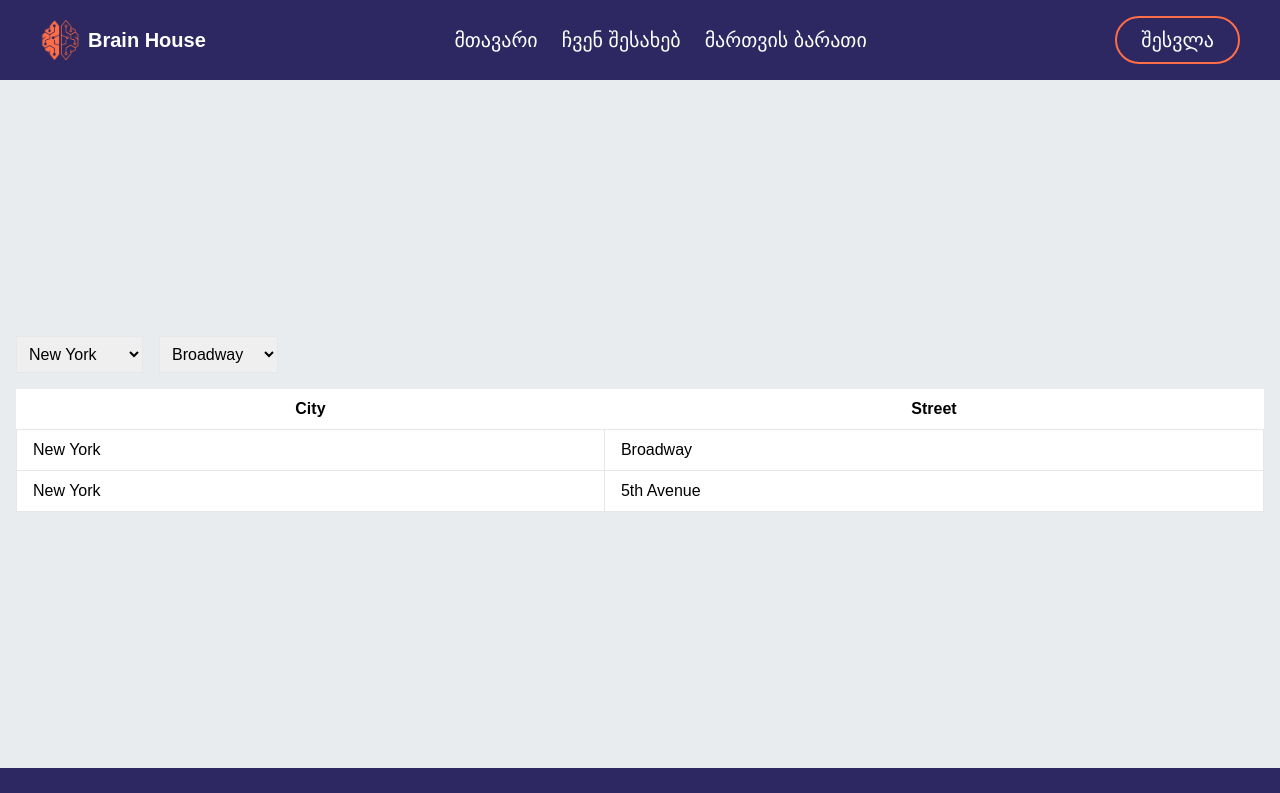
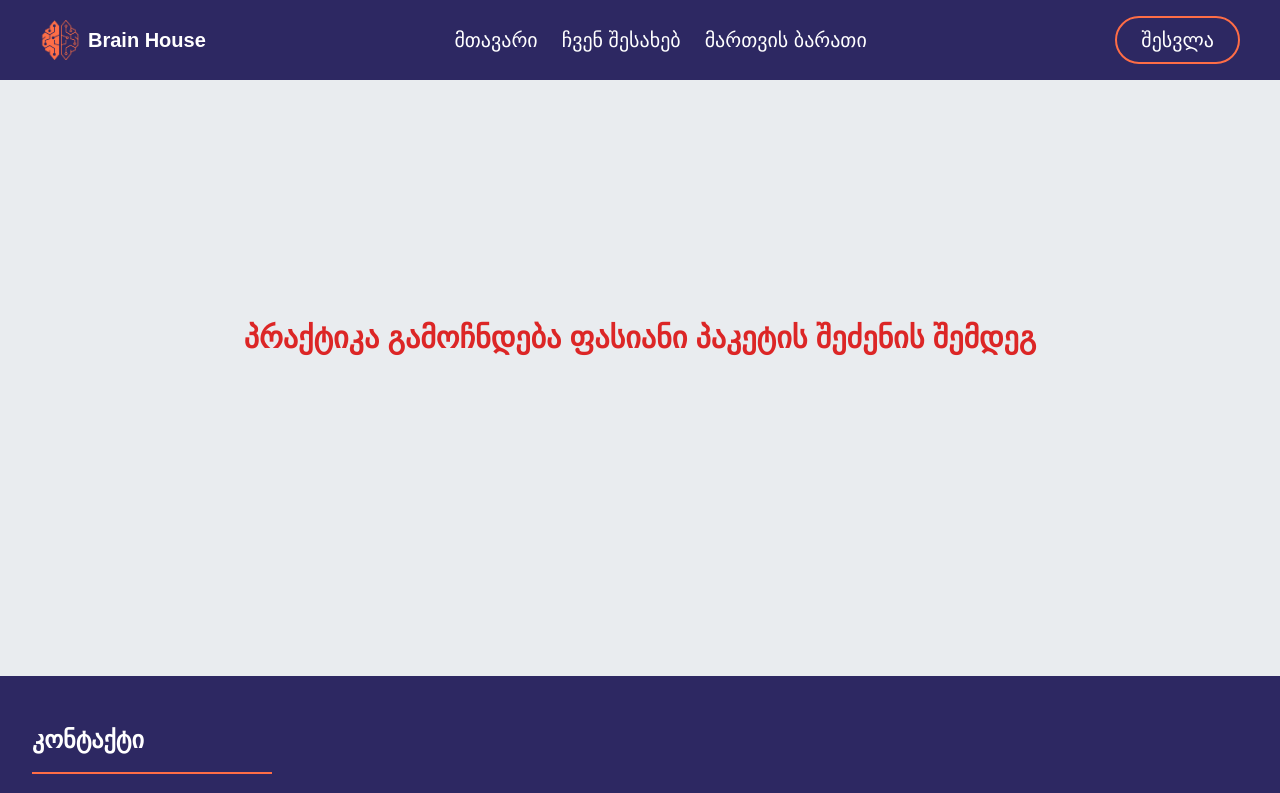
Before and after one commit to imgeorge1/Brain_House, a React (Vite) app in the folder client/: page /practice in a window 1280 px wide. Shown: the top 793 px of the page. Built offline with nearby package versions, Linux system fonts and the light colour scheme.

Commit message:
improve practice and add data inside it

```diff
--- a/client/src/App.tsx
+++ b/client/src/App.tsx
@@ -10,7 +10,7 @@ import "react-toastify/dist/ReactToastify.css";
 import About from "./pages/about/About";
 import Payment from "./pages/payment/Payment";
 import Policy from "./pages/policy/Policy";
-import Practice from "./pages/practice/Practice";
+import PracticePage from "./pages/practice/PracticePage";
 
 const TicketsLazy = lazy(() => import("./pages/tickets/Tickets"));
 const ExamsLazy = lazy(() => import("./pages/exams/Exams"));
@@ -43,7 +43,7 @@ const App = () => {
           <Route path="/dashboard" element={<DashboardLazy />} />
           <Route path="/exams" element={<ExamsLazy />} />
           <Route path="/signs" element={<RoadSignsLazy />} />
-          <Route path="/practice" element={<Practice />} />
+          <Route path="/practice" element={<PracticePage />} />
           <Route path="*" element={<NotFoundLazy />} />
         </Routes>
       </Suspense>
--- /dev/null
+++ b/client/src/components/practice/Practice.tsx
@@ -0,0 +1,92 @@
+import { useState } from "react";
+
+const Practice = () => {
+  const data = [
+    { city: "თბილისი", street: "ვარკეთილი" },
+    { city: "თბილისი", street: "ისანი" },
+    { city: "თბილისი", street: "გლდანი" },
+    { city: "თბილისი", street: "საბურთალო" },
+    { city: "თბილისი", street: "ნაძალადევი" },
+    { city: "თელავი", street: "" },
+    { city: "რუსთავი", street: "" },
+    { city: "გორი", street: "" },
+    { city: "ბათუმი", street: "" },
+    { city: "ზუგდიდი", street: "" },
+    { city: "ოზურგეთი", street: "" },
+    { city: "ქუთაისი", street: "" },
+    { city: "ახალციხე", street: "" },
+    { city: "საჩხერე", street: "" },
+  ];
+
+  const [selectedCity, setSelectedCity] = useState("თბილისი");
+  const [selectedStreet, setSelectedStreet] = useState("");
+
+  const uniqueCities = [...new Set(data.map((item) => item.city))];
+
+  const streetsForCity = data
+    .filter((item) => item.city === selectedCity)
+    .map((item) => item.street);
+
+  const filteredData = data.filter((item) => {
+    return (
+      (!selectedCity || item.city === selectedCity) &&
+      (!selectedStreet || item.street === selectedStreet)
+    );
+  });
+
+  return (
+    <main className="container mt-80 mb-60 mx-auto p-4">
+      <div className="flex mb-4">
+        <select
+          className="border p-2 mr-4"
+          value={selectedCity}
+          onChange={(e) => {
+            setSelectedCity(e.target.value);
+            setSelectedStreet(""); // Reset street when city changes
+          }}
+        >
+          {uniqueCities.map((city, index) => (
+            <option key={index} value={city}>
+              {city}
+            </option>
+          ))}
+        </select>
+        {streetsForCity.length > 1 && (
+          <select
+            className="border p-2"
+            value={selectedStreet}
+            onChange={(e) => setSelectedStreet(e.target.value)}
+            disabled={!selectedCity}
+          >
+            <option value="">ყველა</option>
+            {streetsForCity.map((street, index) => (
+              <option key={index} value={street}>
+                {street}
+              </option>
+            ))}
+          </select>
+        )}
+      </div>
+      <table className="min-w-full bg-white">
+        <thead>
+          <tr>
+            <th className="py-2">ქალაქი</th>
+            {streetsForCity.length > 1 && <th className="py-2">ქუჩა</th>}
+          </tr>
+        </thead>
+        <tbody>
+          {filteredData.map((item, index) => (
+            <tr key={index}>
+              <td className="border px-4 py-2">{item.city}</td>
+              {streetsForCity.length > 1 && (
+                <td className="border px-4 py-2">{item.street}</td>
+              )}
+            </tr>
+          ))}
+        </tbody>
+      </table>
+    </main>
+  );
+};
+
+export default Practice;
--- a/client/src/pages/practice/Practice.tsx
+++ /dev/null
@@ -1,78 +0,0 @@
-import { useState } from "react";
-
-const Practice = () => {
-  const data = [
-    { city: "New York", street: "Broadway" },
-    { city: "New York", street: "5th Avenue" },
-    { city: "Los Angeles", street: "Sunset Boulevard" },
-    { city: "Los Angeles", street: "Hollywood Boulevard" },
-    { city: "Chicago", street: "Michigan Avenue" },
-  ];
-
-  const [selectedCity, setSelectedCity] = useState("New York");
-  const [selectedStreet, setSelectedStreet] = useState("");
-
-  const uniqueCities = [...new Set(data.map((item) => item.city))];
-
-  const streetsForCity = data
-    .filter((item) => item.city === selectedCity)
-    .map((item) => item.street);
-
-  const filteredData = data.filter((item) => {
-    return (
-      (!selectedCity || item.city === selectedCity) &&
-      (!selectedStreet || item.street === selectedStreet)
-    );
-  });
-
-  return (
-    <main className="container mt-80 mb-60 mx-auto p-4">
-      <div className="flex mb-4">
-        <select
-          className="border p-2 mr-4"
-          value={selectedCity}
-          onChange={(e) => {
-            setSelectedCity(e.target.value);
-            setSelectedStreet(""); // Reset street when city changes
-          }}
-        >
-          {uniqueCities.map((city, index) => (
-            <option key={index} value={city}>
-              {city}
-            </option>
-          ))}
-        </select>
-        <select
-          className="border p-2"
-          value={selectedStreet}
-          onChange={(e) => setSelectedStreet(e.target.value)}
-          disabled={!selectedCity}
-        >
-          {streetsForCity.map((street, index) => (
-            <option key={index} value={street}>
-              {street}
-            </option>
-          ))}
-        </select>
-      </div>
-      <table className="min-w-full bg-white">
-        <thead>
-          <tr>
-            <th className="py-2">City</th>
-            <th className="py-2">Street</th>
-          </tr>
-        </thead>
-        <tbody>
-          {filteredData.map((item, index) => (
-            <tr key={index}>
-              <td className="border px-4 py-2">{item.city}</td>
-              <td className="border px-4 py-2">{item.street}</td>
-            </tr>
-          ))}
-        </tbody>
-      </table>
-    </main>
-  );
-};
-
-export default Practice;
--- /dev/null
+++ b/client/src/pages/practice/PracticePage.tsx
@@ -0,0 +1,19 @@
+import Practice from "../../components/practice/Practice";
+import { useUserContext } from "../../context/UserContext";
+
+const PracticePage = () => {
+  const { currentUser, booleanPaid } = useUserContext();
+  return (
+    <>
+      {currentUser && booleanPaid ? (
+        <Practice />
+      ) : (
+        <p className="text-3xl my-80 text-red-600 font-bold text-center">
+          პრაქტიკა გამოჩნდება ფასიანი პაკეტის შეძენის შემდეგ
+        </p>
+      )}
+    </>
+  );
+};
+
+export default PracticePage;
```
